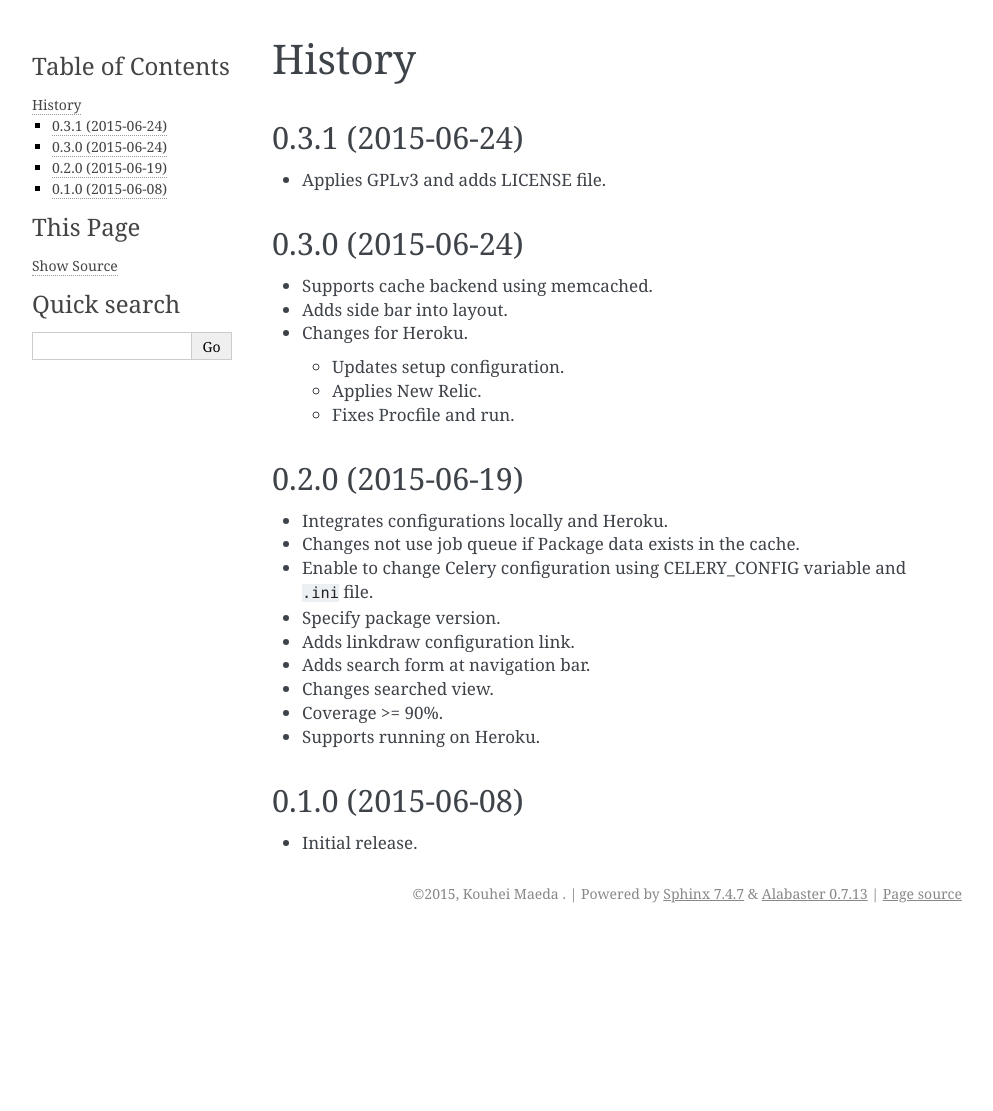
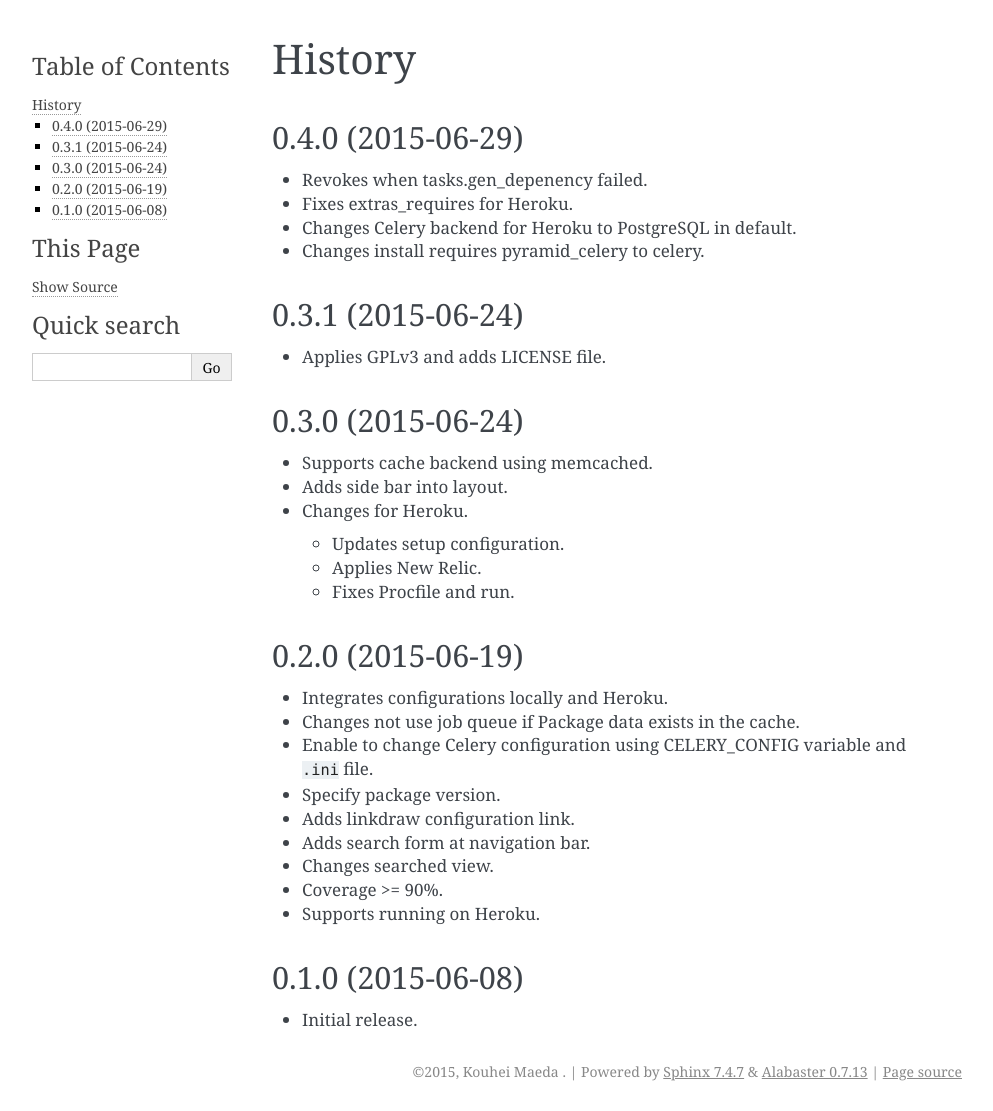
Before and after one commit to mkouhei/pgraph, a Sphinx documentation site: the page built from docs/source/HISTORY.rst, in a window 1280 px wide. Shown: the whole page, without its empty margins (148-1141 px from the left). Built offline with Sphinx 7.4.7, drawn with Linux system fonts in a browser that asks for light colours; before the commit the page ends 933 px from its top, so only the background shows below that.

Commit message:
Bump version.
Signed-off-by: Kouhei Maeda <mkouhei@palmtb.net>

```diff
--- a/docs/source/HISTORY.rst
+++ b/docs/source/HISTORY.rst
@@ -1,5 +1,13 @@
 History
 =======
+
+0.4.0 (2015-06-29)
+------------------
+
+* Revokes when tasks.gen_depenency failed.
+* Fixes extras_requires for Heroku.
+* Changes Celery backend for Heroku to PostgreSQL in default.
+* Changes install requires pyramid_celery to celery.
 
 0.3.1 (2015-06-24)
 ------------------
--- a/pgraph/__init__.py
+++ b/pgraph/__init__.py
@@ -4,6 +4,6 @@
 __project__ = 'pgraph'
 __author__ = 'Kouhei Maeda'
 __email__ = 'mkouhei@palmtb.net'
-__version__ = '0.3.1'
+__version__ = '0.4.0'
 __repo__ = 'https://github.com/mkouhei/pgraph'
 READTHEDOCS = 'http://pgraph.readthedocs.org'
```
